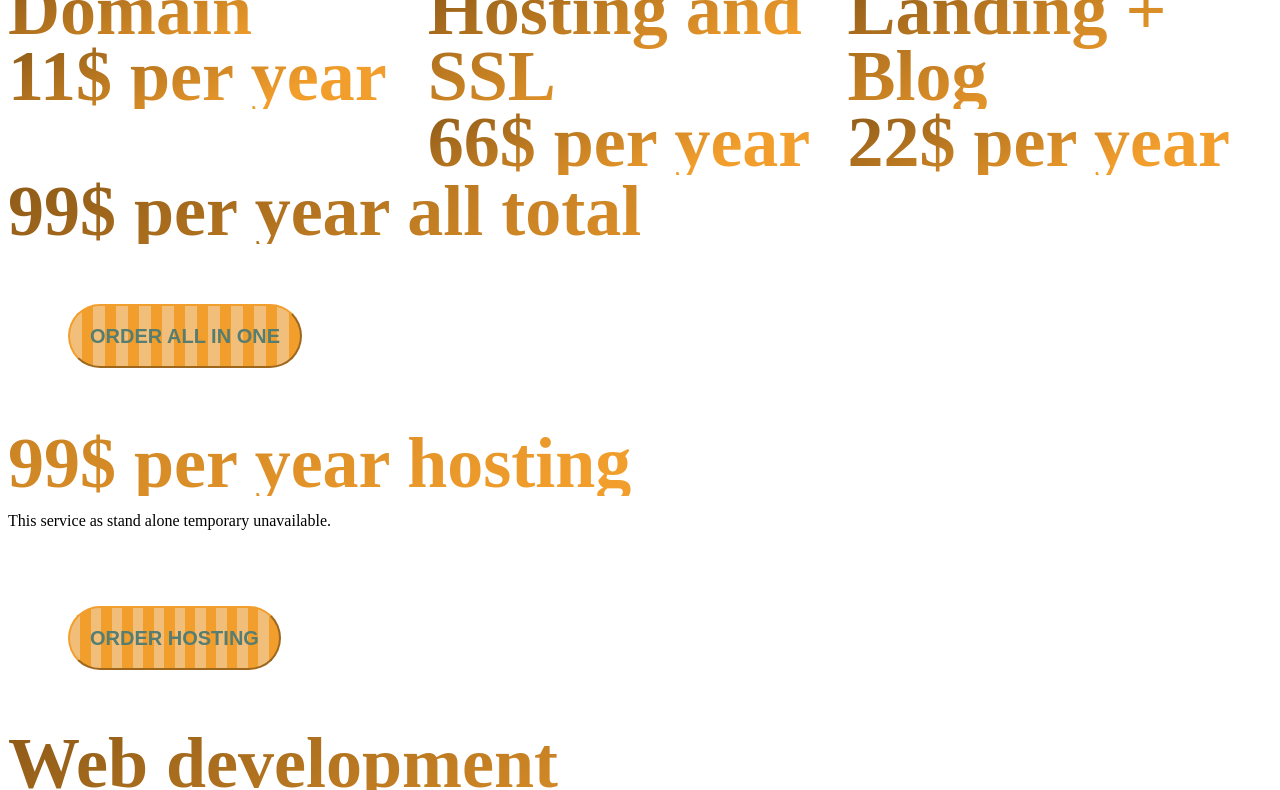
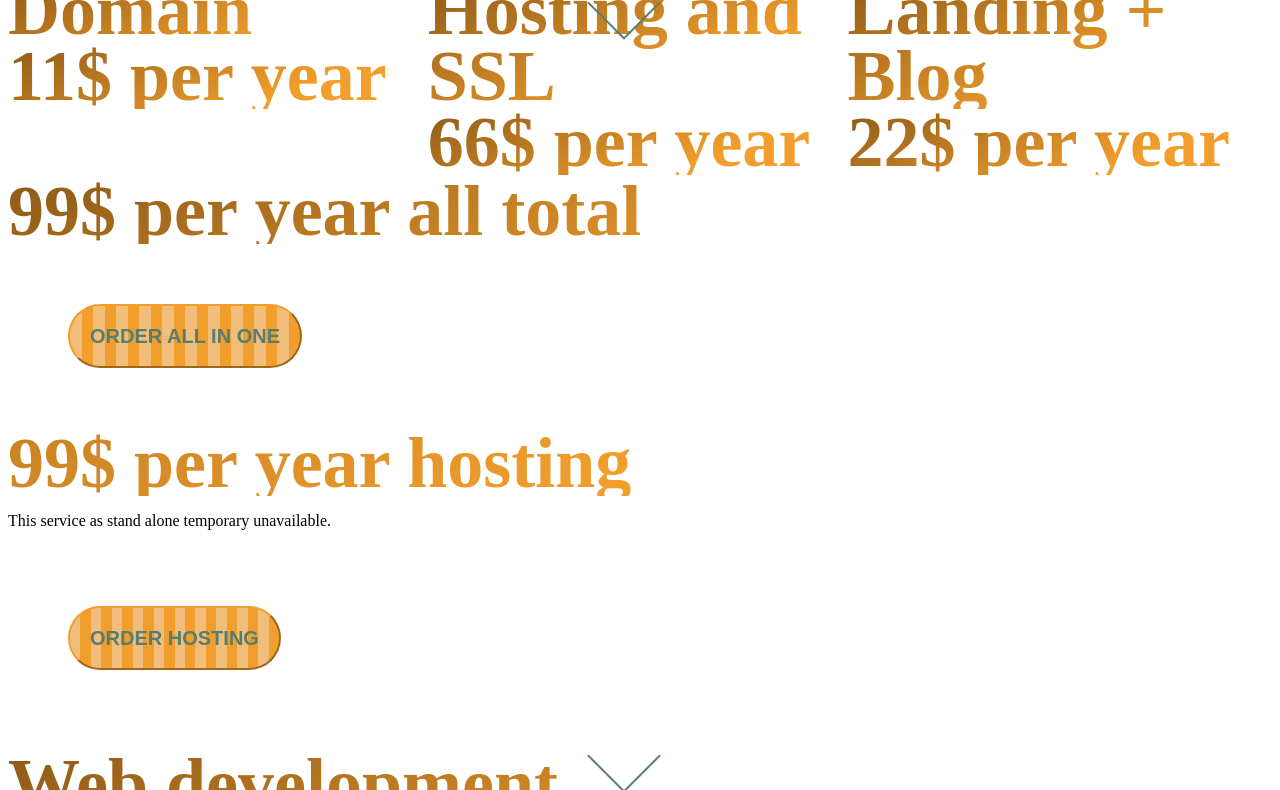
Before and after one commit to n3g3n/uastudio.site, a plain HTML site: page src/base/index.html in a window 1280 px wide. Shown: the part 793-1583 px from the top of the page. Drawn offline with nearby package versions, Linux system fonts and the light colour scheme; files that its build step writes are made by us from their sources; a script that the page names is missing.

Commit message:
Added arrow down styles

```diff
--- a/src/base/assets/sass/index.scss
+++ b/src/base/assets/sass/index.scss
@@ -80,3 +80,22 @@ button {
     background-position: 100px;
   }
 }
+.arrow-down {
+  display: block;
+  margin: 0 auto;
+  width: 84px;
+  height: 21px;
+  animation: 1s normal infinite running scrolldown;
+}
+
+.arrow-down:after {
+  content: '';
+  display: block;
+  margin: 0;
+  padding: 0;
+  width: 50px;
+  height: 50px;
+  border-top: 2px solid $color11;
+  border-right: 2px solid $color11;
+  transform: rotate(135deg);
+}
```
